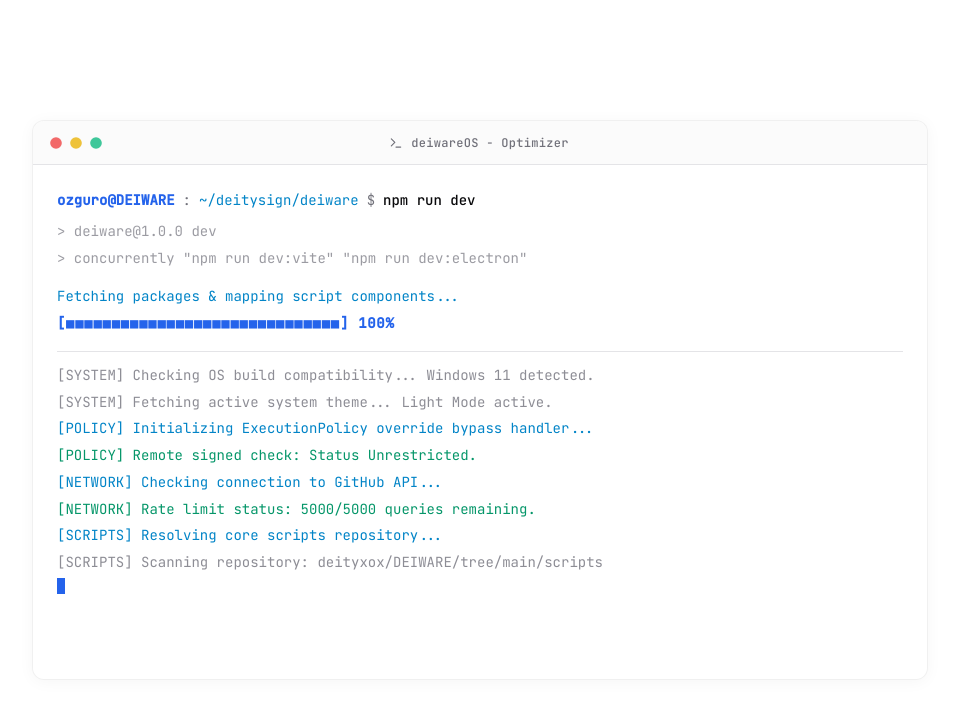
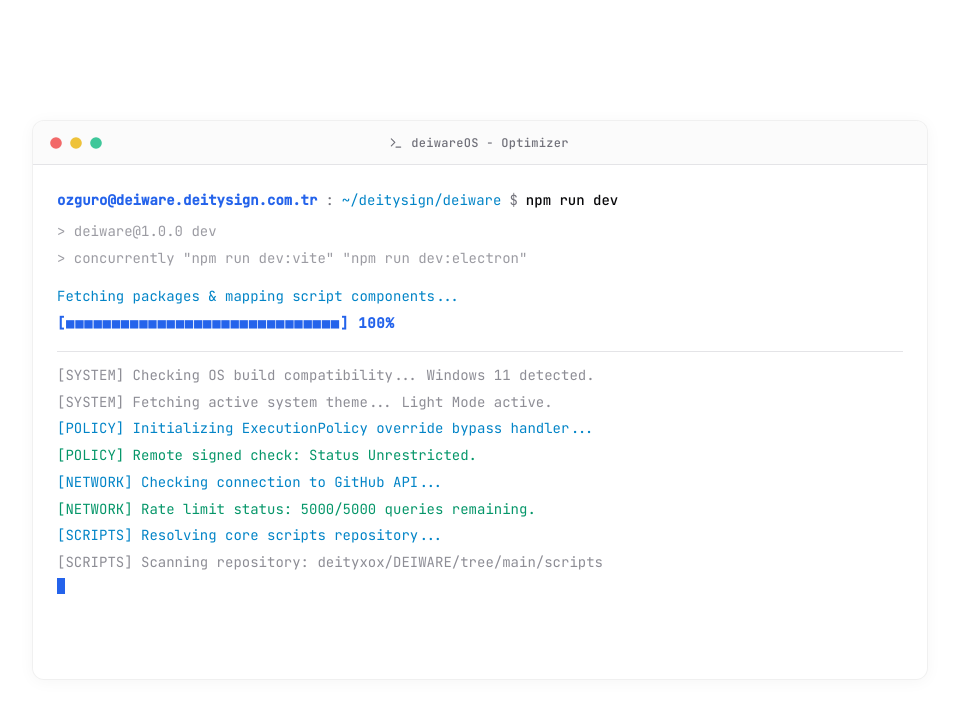
Before and after one commit to deityxox/DEIWARE, a React (Vite) app: page / in a window 1280 px wide. Shown: the top 718 px of the page, without its empty margins (160-1119 px from the left). Built offline with nearby package versions, Linux system fonts and the light colour scheme.

Commit message:
feat: add TerminalSplashScreen component for animated startup sequence

```diff
--- a/src/components/TerminalSplashScreen.tsx
+++ b/src/components/TerminalSplashScreen.tsx
@@ -178,7 +178,7 @@
         >
           {/* Shell Prompt */}
           <div className="flex flex-wrap items-center gap-x-2">
-            <span className="text-primary font-semibold">ozguro@DEIWARE</span>
+            <span className="text-primary font-semibold">ozguro@deiware.deitysign.com.tr</span>
             <span className="text-muted-foreground">:</span>
             <span className="text-sky-600 dark:text-sky-400">~/deitysign/deiware</span>
             <span className="text-muted-foreground">$</span>
--- a/version.json
+++ b/version.json
@@ -1,5 +1,5 @@
 {
-  "version": "v0.0.2",
-  "commit": "4163d3f",
-  "date": "13.07.2026 03:21:30"
+  "version": "v0.0.3",
+  "commit": "9992d2a",
+  "date": "13.07.2026 03:23:16"
 }
```
Also changed, not shown: 1 other file (tests, documents, lock files or other folders).
